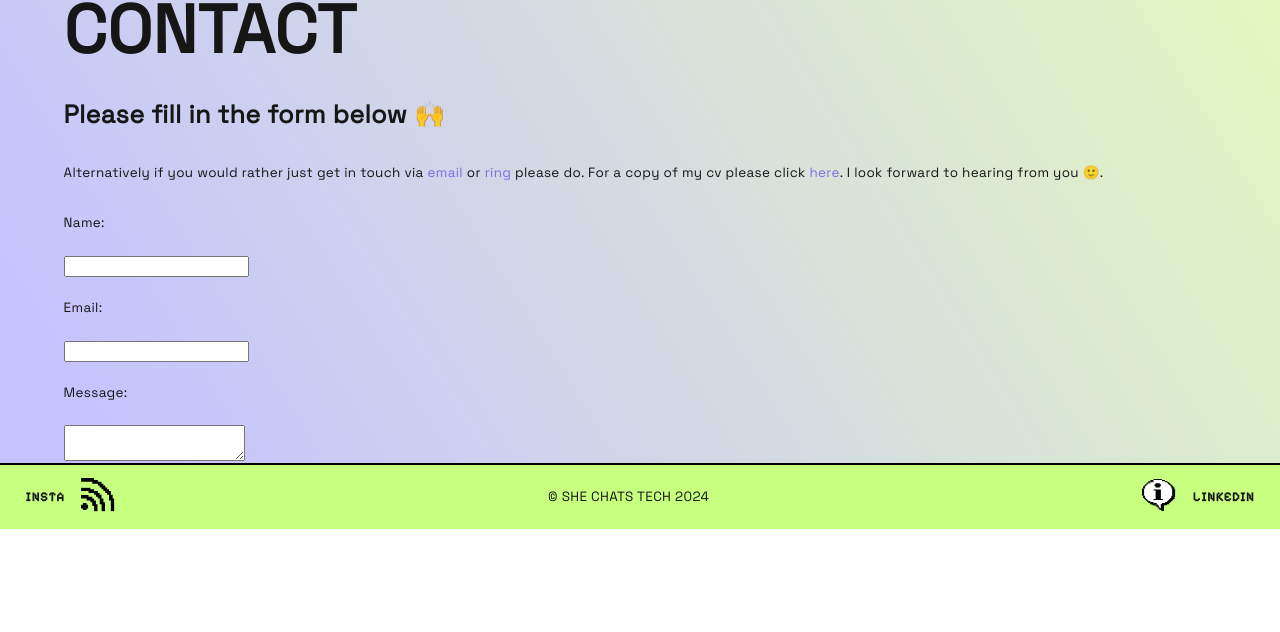
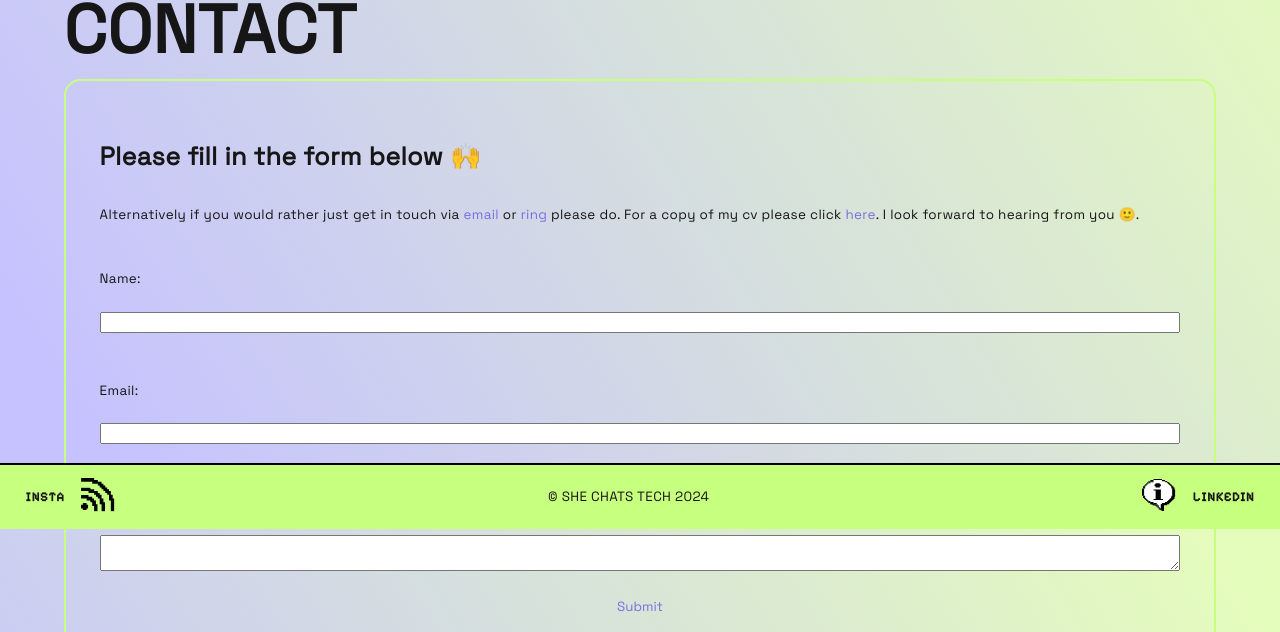
Before and after one commit to Letwah/She-Chats-Tech, a React (Vite) app: page /contact in a window 1280 px wide. Shown: the part 271-903 px from the top of the page. Before the commit the page ends 800 px from the top, so only its background shows below. Built offline with nearby package versions, Linux system fonts and the light colour scheme; no server answers.

Commit message:
contact form

```diff
--- a/src/pages/About.jsx /index.jsx
+++ b/src/pages/About.jsx /index.jsx
@@ -13,14 +13,18 @@ const About = () => {
           representative as it can be -we want to change that for our generation
           and generations to come. Our aim is to provide a space where members
           can:
-          <p>⭐ Be their authentic selves</p>
-          <p>⭐ Be their authentic selves</p>
-          <p>⭐ Cultivate genuine connections</p>
+          <p>Be their authentic selves</p>
+          <p>Be their authentic selves</p>
+          <p>Cultivate genuine connections</p>
           <p>
             Up-skill personally and professionally Join us for our URL and IRL
             events!
           </p>
         </p>
+        <h3>
+          Our Community platform is being developeped, but for now please visit
+          our <a href="">Linkedin!</a>
+        </h3>
       </div>
     </>
   );
--- a/src/pages/Contact.jsx/index.jsx
+++ b/src/pages/Contact.jsx/index.jsx
@@ -61,21 +61,21 @@ const Contact = () => {
               forward to hearing from you 🙂.
             </p>
           </div>
-          <div>
+          <div className="nameFeild">
             <label htmlFor="name">
               <p>Name:</p>
             </label>
             <input type="text" id="name" name="name" required />
             <p>{errors.name}</p>
           </div>
-          <div>
+          <div className="emailFeild">
             <label htmlFor="email">
               <p>Email:</p>
             </label>
             <input type="email" id="email" name="email" required />
             <p>{errors.email}</p>
           </div>
-          <div>
+          <div className="msgFeild">
             <label htmlFor="message">
               <p>Message:</p>
             </label>
--- a/src/pages/Contact.jsx/styles.css
+++ b/src/pages/Contact.jsx/styles.css
@@ -1,3 +1,20 @@
 .contactWrapper {
   margin-top: 6rem;
 }
+
+form {
+  display: flex;
+  flex-direction: column;
+  width: 90vw;
+  margin: 0 auto;
+  border: 2px solid var(--button-bg-hov);
+  padding: 2rem;
+  border-radius: 1rem;
+}
+
+.msgFeild,
+.nameFeild,
+.emailFeild {
+  display: flex;
+  flex-direction: column;
+}
```
